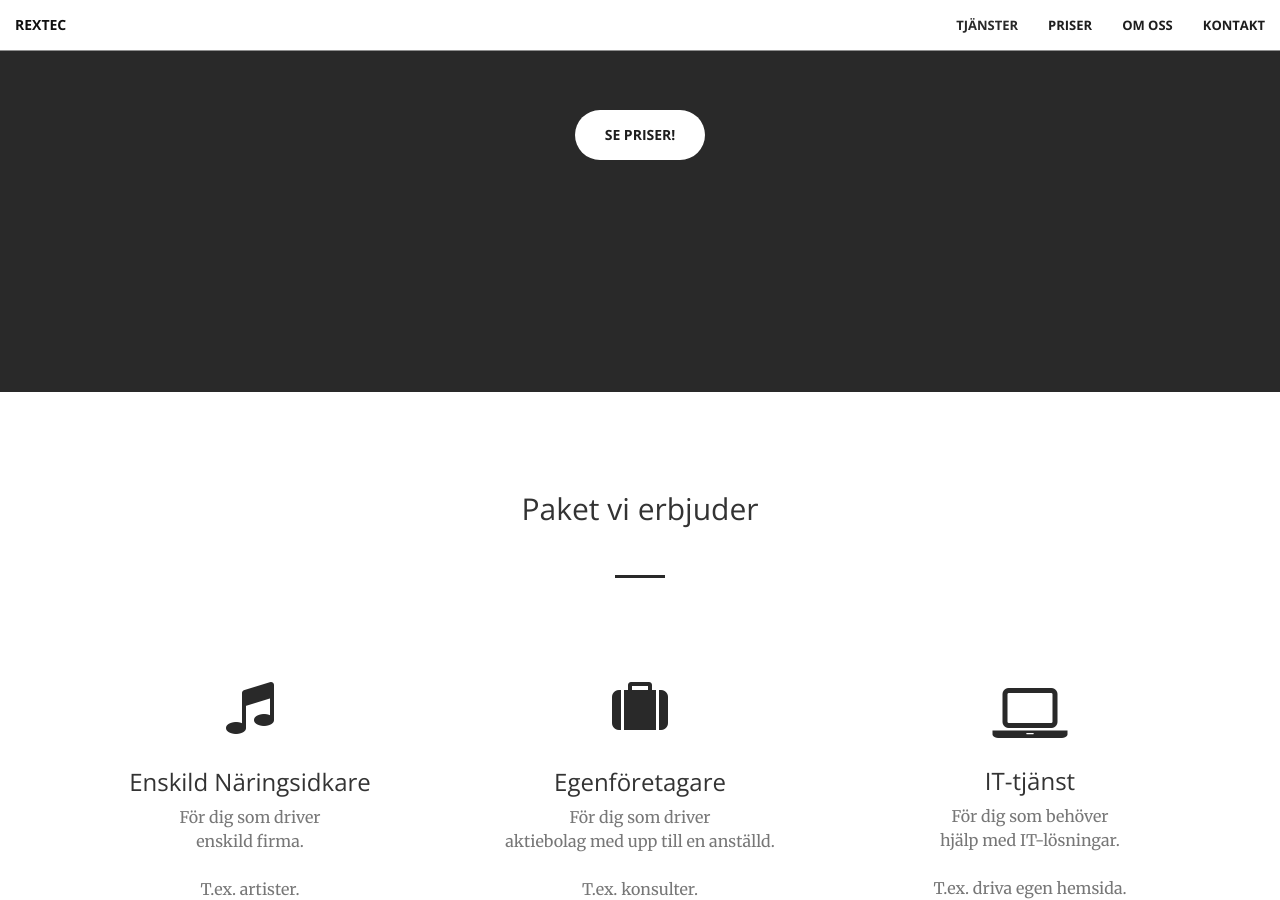
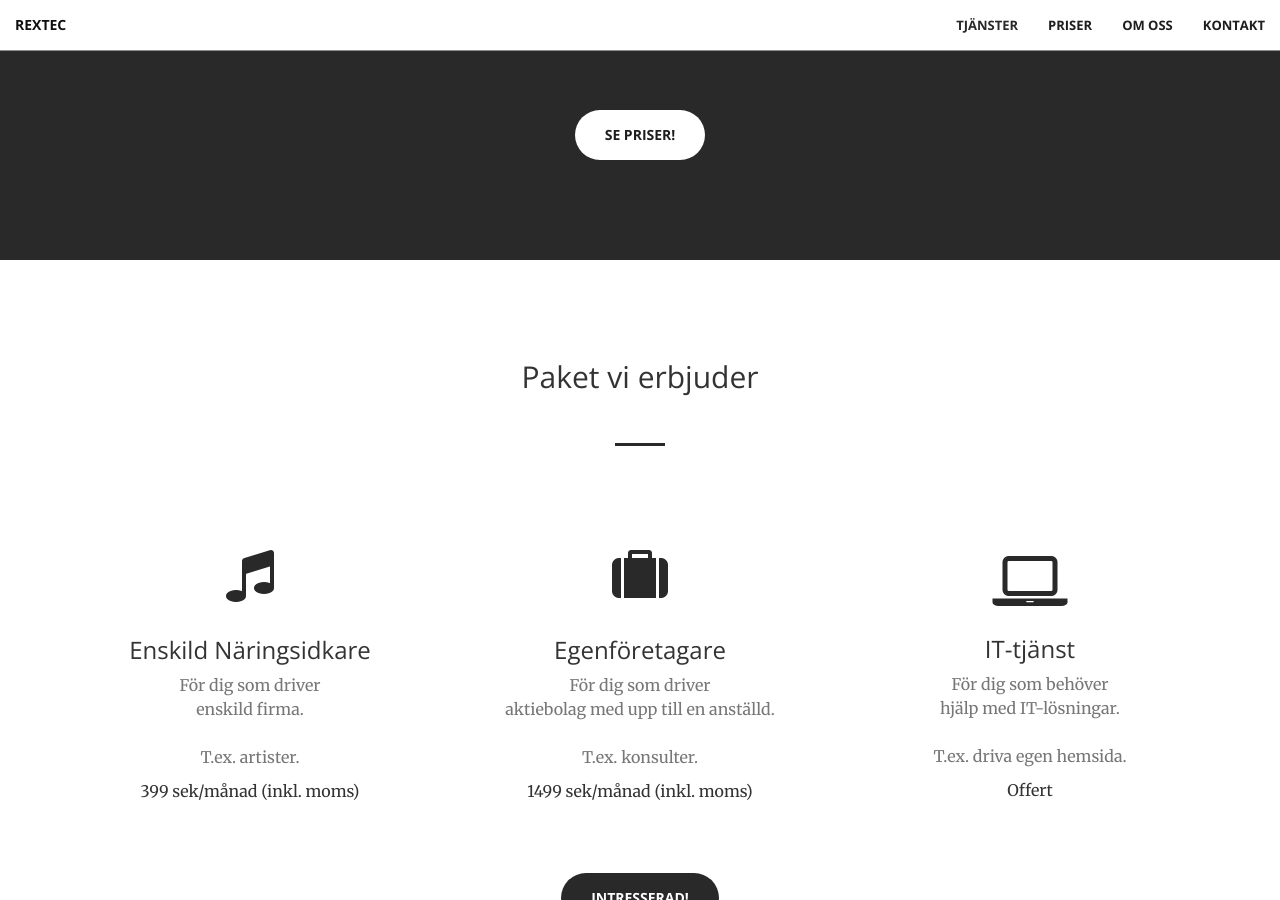
Before and after one commit to HanBiru/HanBiru.github.io, a Jekyll site: the page built from index.html, in a window 1280 px wide and 900 px high, scrolled down 1408 px. Built offline with Jekyll 4.4.1, drawn with Linux system fonts in a browser that asks for light colours.

Commit message:
test mobile

```diff
--- a/_includes/contact.html
+++ b/_includes/contact.html
@@ -1,4 +1,4 @@
-<section class="bg-white" id="contact" style="height: 30vw">
+<section class="bg-white" id="contact">
     <div class="container">
         <div class="row">
             <div class="col-lg-8 col-lg-offset-2 text-center" style="margin-top: -30px;">
--- a/_sass/_base.scss
+++ b/_sass/_base.scss
@@ -44,14 +44,14 @@
 
 .bg-primary {
     background-color: $theme-primary;
-    width: 100vw; /* 100% of the viewport width */
-    height: 100vh; /* 100% of the viewport height */
+    // width: 100vw; /* 100% of the viewport width */
+    // height: 100vh; /* 100% of the viewport height */
 }
 
 .bg-white {
     background-color: white;
-    width: 100vw; /* 100% of the viewport width */
-    height: 100vh; /* 100% of the viewport height */
+    // width: 100vw; /* 100% of the viewport width */
+    // height: 100vh; /* 100% of the viewport height */
 }
 .bg-dark {
     background-color: $theme-dark;
```
Also changed, not shown: 3 other files.
